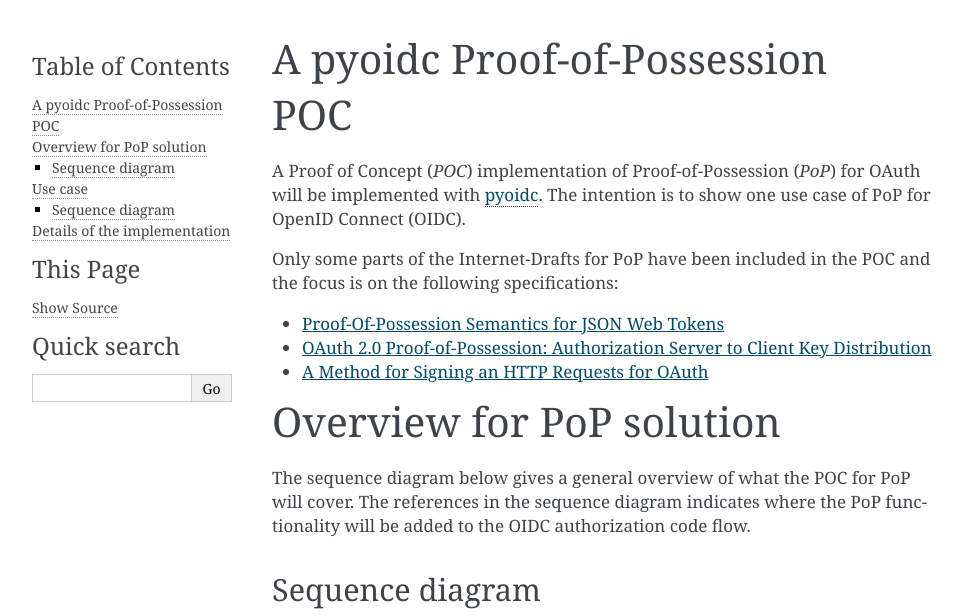
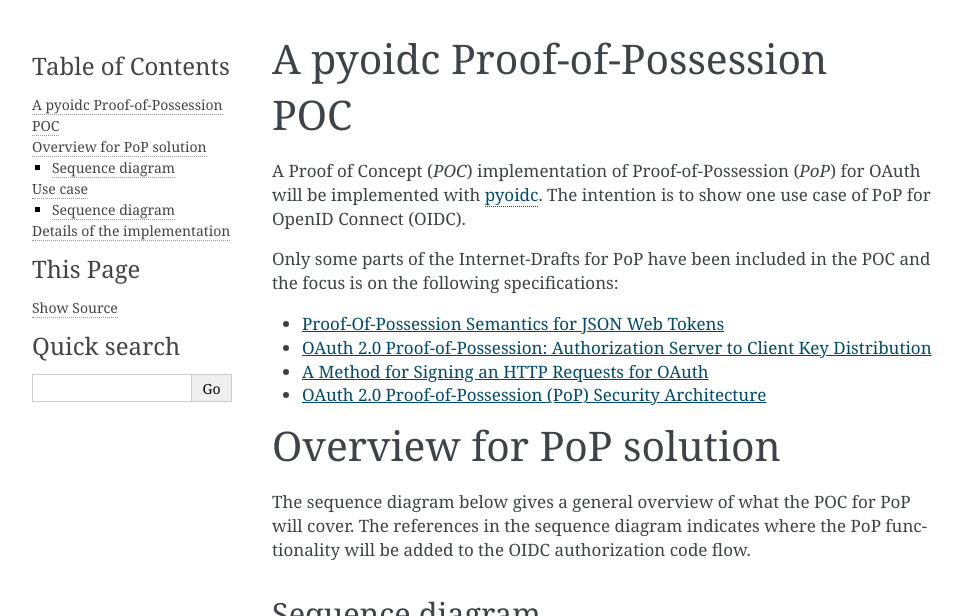
Before and after one commit to its-dirg/pop-doc, a Sphinx documentation site: the page built from doc/index.rst, in a window 1280 px wide, cut to the strip 0-616 px from the top of the page. Shown: the whole strip, without its empty margins (148-1110 px from the left). Built offline with Sphinx 7.4.7, drawn with Linux system fonts in a browser that asks for light colours.

Commit message:
Added reference to the security architecture for PoP.

```diff
--- a/doc/index.rst
+++ b/doc/index.rst
@@ -14,7 +14,7 @@
 * |oauth_pop|
 * |oauth_pop_key_dist|
 * |oauth_sig_req|
-
+* |oauth_pop_arch|
 
 Overview for PoP solution
 =========================
@@ -113,3 +113,9 @@
    <a href="https://tools.ietf.org/html/draft-ietf-oauth-signed-http-request-01" target="_top">
    A Method for Signing an HTTP Requests for OAuth
    </a>
+
+.. |oauth_pop_arch| raw:: html
+
+    <a href="https://tools.ietf.org/html/draft-ietf-oauth-pop-architecture-02#section-6" target="_top">
+    OAuth 2.0 Proof-of-Possession (PoP) Security Architecture
+    </a>
```
